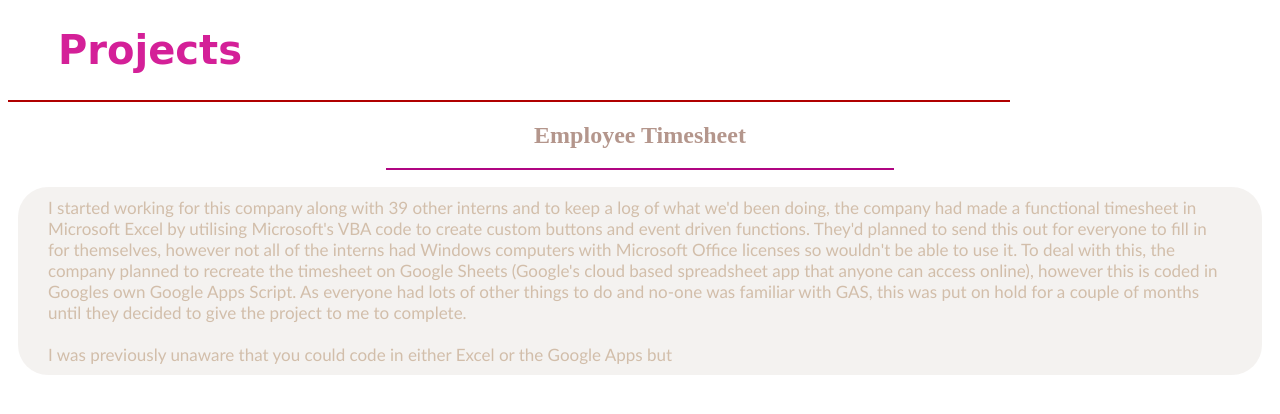
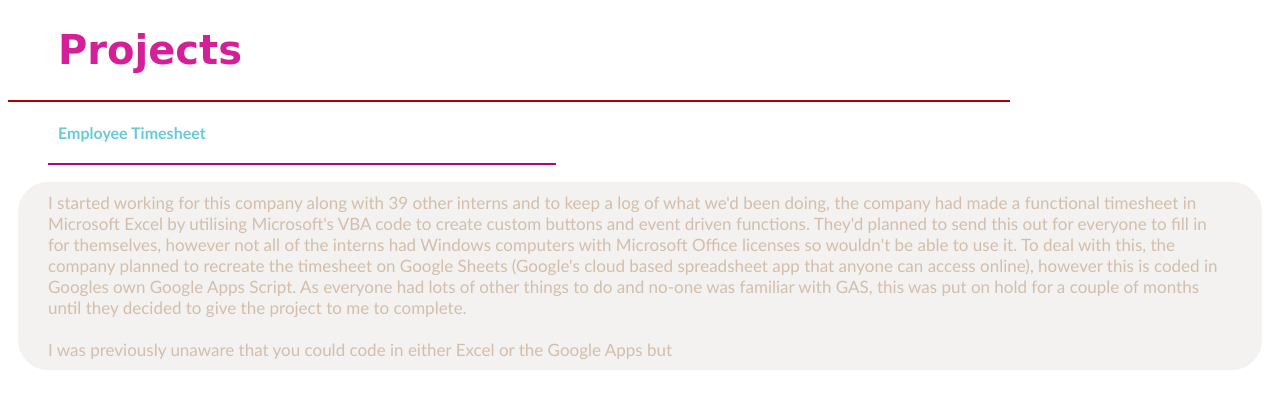
Before and after one commit to jAdelaide/Portfolio, a PHP site: page /sections/projects.php in a window 1280 px wide. Shown: the top 414 px of the page. Run offline with PHP 8.4, Linux system fonts and the light colour scheme.

Commit message:
Title edits

```diff
--- a/sections/projectPages/timesheet.php
+++ b/sections/projectPages/timesheet.php
@@ -1,6 +1,6 @@
-<h2 style="text-align: center; color: rgb(180, 150, 140)">Employee Timesheet</h2>
+<h4 style="text-align: left; color: rgba(77, 191, 210, 0.85); margin-left: 50px; font-family: candara; font-weight: bold">Employee Timesheet</h4>
 
-<hr width="40%" color="rbg(3, 57, 82)">
+<hr width="40%" color="rbg(3, 57, 82)" style="margin-left: 40px">
 
 <p style="margin-left: 10px; margin-right: 10px; padding-left: 30px; padding-right: 30px; padding-top: 10px; padding-bottom: 10px; background-color: rgba(182, 169, 152, 0.15); border-radius: 30px; color: rgb(210, 190, 170); font-size: 17px; font-family: candara">
 I started working for this company along with 39 other interns and to keep a log of what we'd been doing, the company had made a functional timesheet in Microsoft Excel by utilising Microsoft's VBA code to create custom buttons and event driven functions.
```
